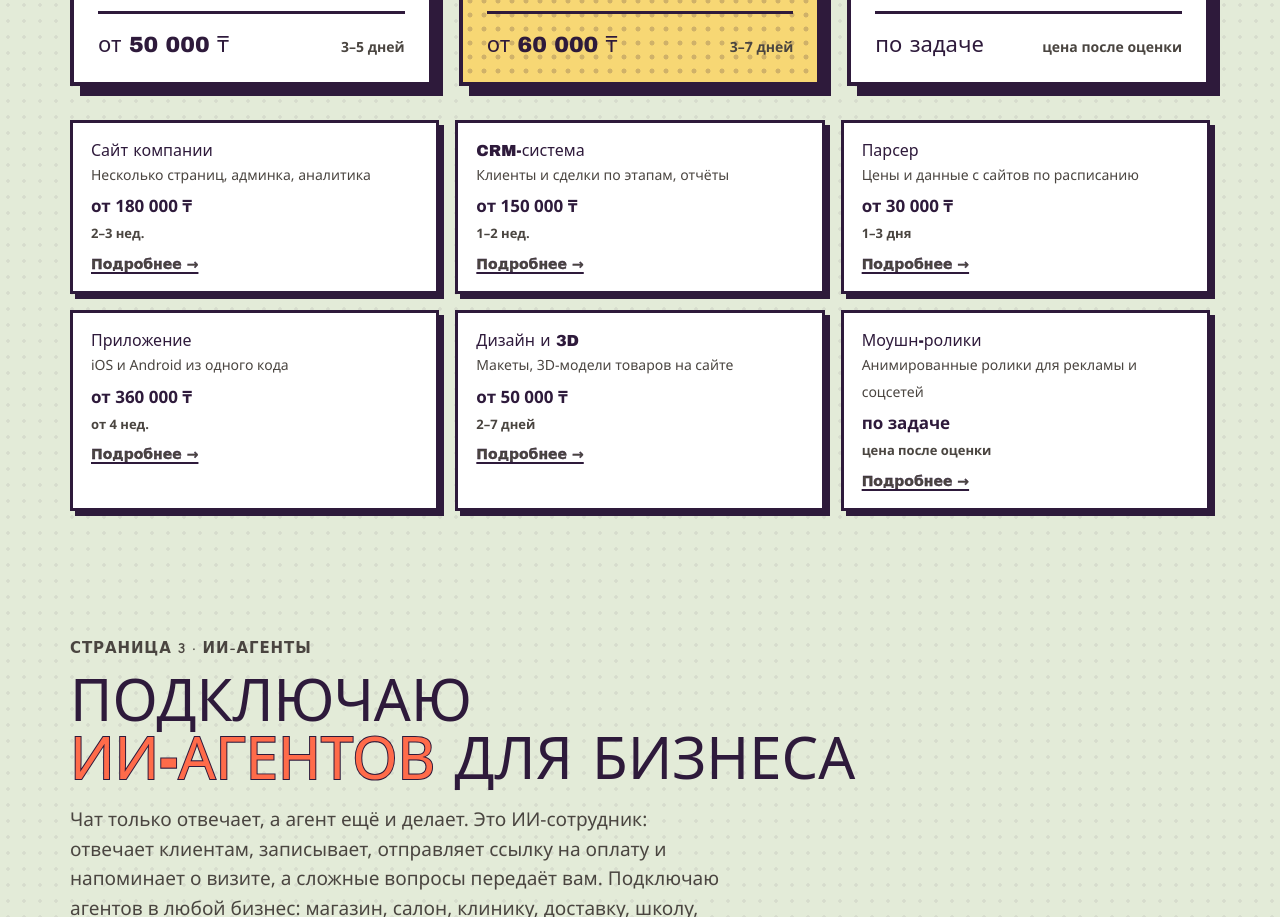
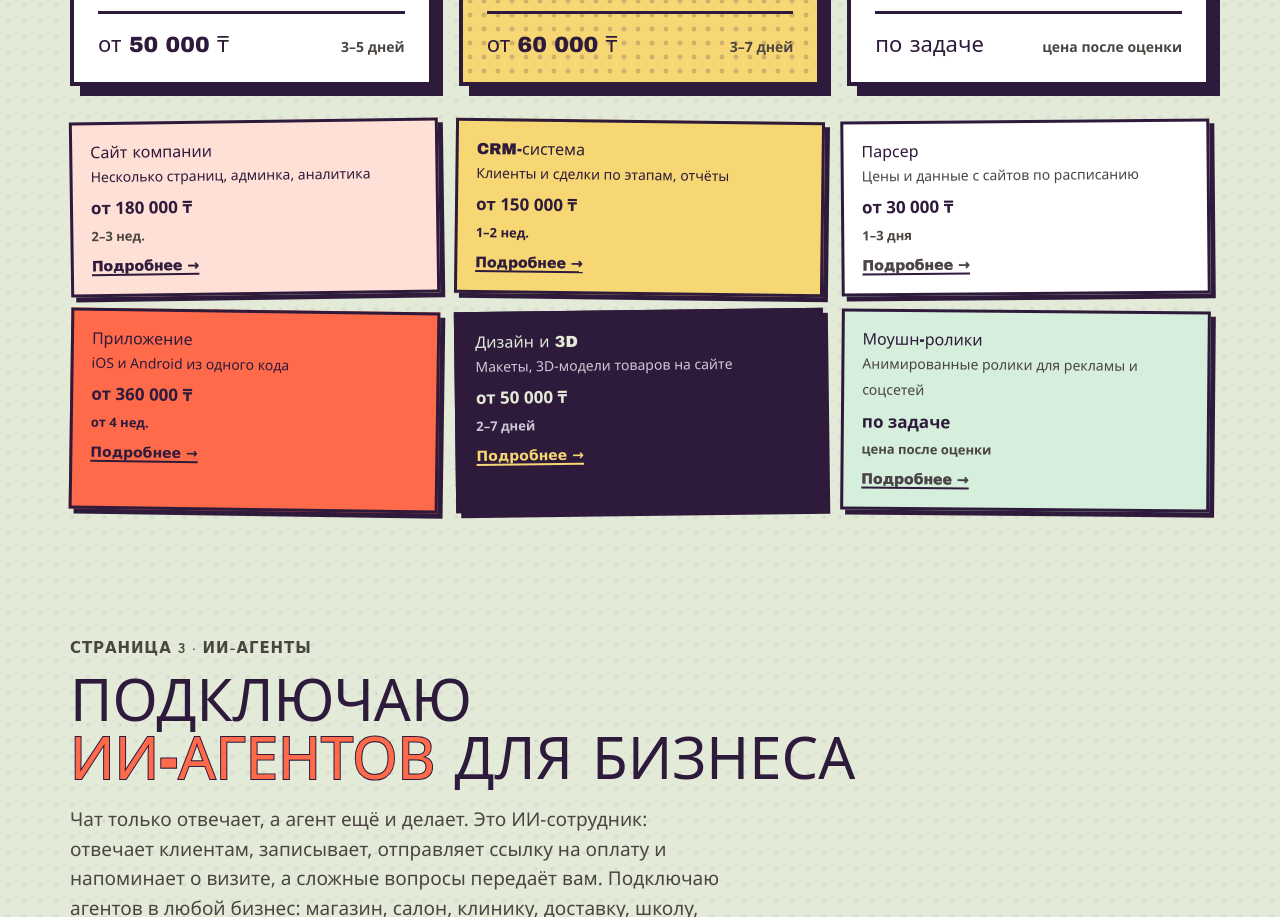
Before and after one commit to zhasulanzhanbirbaev1/zhasulan-site, a plain HTML site: page index.html in a window 1280 px wide. Shown: the part 2947-3864 px from the top of the page. Drawn offline with Linux system fonts and the light colour scheme; animation ran at ten frames a second; a web font is replaced by a local one.

Commit message:
Мини-карточки услуг в цветах сайта
Co-Authored-By: Claude Sonnet 5.5 <noreply@anthropic.com>
Claude-Session: https://claude.ai/code/session_01GkpCzNyUvyi5TrSrgjWHWa

```diff
--- a/index.html
+++ b/index.html
@@ -651,6 +651,21 @@ html.js .sol.vis .mu-r:nth-of-type(2){animation-delay:.3s}html.js .sol.vis .mu-r
 .mv-bar{height:8px;border:2px solid var(--ink);background:#fff}.mv-bar b{display:block;height:100%;width:40%;background:var(--orange);animation:mvb 3s linear infinite}
 @keyframes mvb{to{width:100%}}
 @media (prefers-reduced-motion:reduce){.mv-bar b{animation:none}}
+
+/* mini cards colors */
+.more .mini{--rot:0deg}
+.more .mini:nth-child(1){background:var(--peach);rotate:-.8deg}
+.more .mini:nth-child(2){background:var(--sun);rotate:.7deg}
+.more .mini:nth-child(3){background:var(--card);rotate:-.5deg}
+.more .mini:nth-child(4){background:var(--orange);rotate:.8deg}
+.more .mini:nth-child(5){background:var(--ink);color:var(--paper);rotate:-.7deg}
+.more .mini:nth-child(6){background:#D6EEDC;rotate:.5deg}
+.more .mini:nth-child(2) span,.more .mini:nth-child(4) span,.more .mini:nth-child(2) i small,.more .mini:nth-child(4) i small,.more .mini:nth-child(1) span{color:var(--ink)}
+.more .mini:nth-child(5) b,.more .mini:nth-child(5) i{color:var(--paper)}.more .mini:nth-child(5) span,.more .mini:nth-child(5) i small{color:#CFC8D6}
+.more .mini:nth-child(4) .more-l{color:var(--ink);-webkit-text-stroke:0}
+.more .mini:nth-child(5) .more-l{color:var(--sun);-webkit-text-stroke:0}
+.more .mini:hover{rotate:0deg}
+@media (prefers-reduced-motion:reduce){.more .mini{rotate:0deg!important}}
 </style>
 <script>document.documentElement.classList.add('js')</script>
 </head>
```
